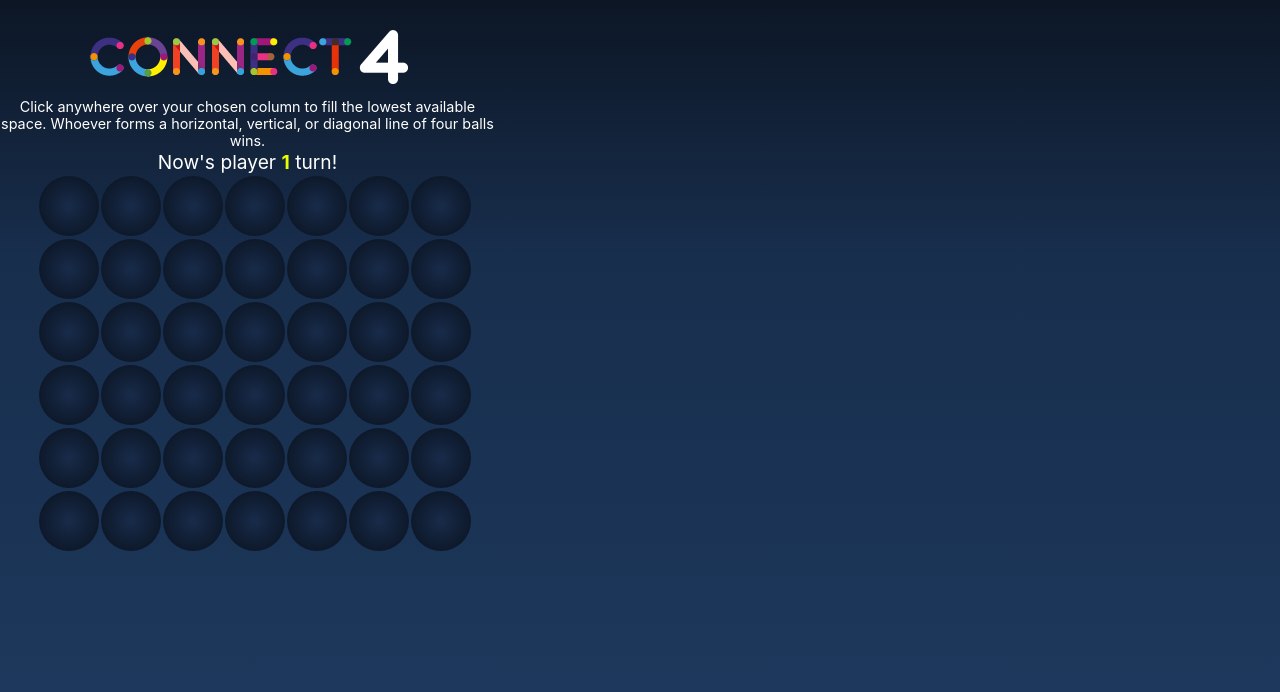
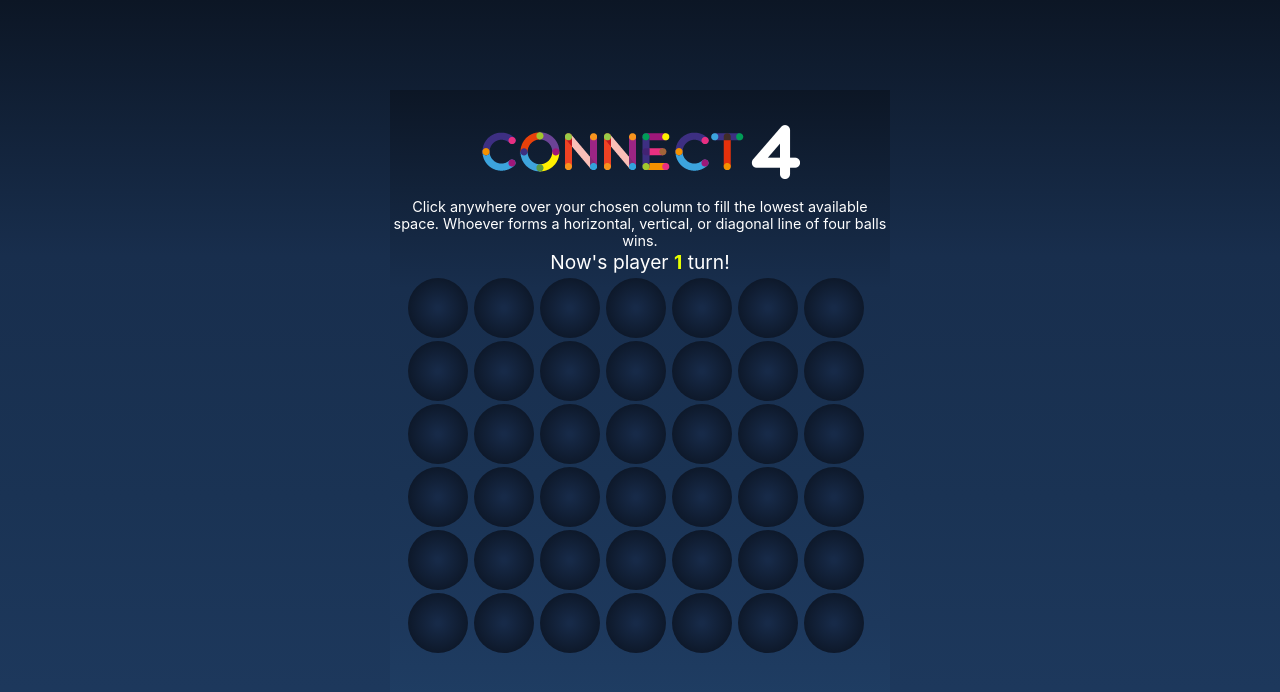
Before and after one commit to kathleenpallotta/connect-four, a React (Create React App) app: page / in a window 1280 px wide. Shown: the top 692 px of the page. Built offline with nearby package versions, Linux system fonts and the light colour scheme; what react-animations would draw is missing.

Commit message:
Update App.css

```diff
--- a/src/App.css
+++ b/src/App.css
@@ -9,6 +9,7 @@
 }
 
 @media only screen and (min-width: 768px) {
+
   body {
     width: 100%;
     height: 100%;
@@ -75,16 +76,9 @@
   }
 }
 
-/*Mobile*/
-
-.body {
-  max-width: 100%;
-  max-height: 100%;
-}
-
 .board {
-  width: 100%;
-  height: 100%;
+  width: 500px;
+  height: 620px;
   background-image: linear-gradient(180deg,#0c1625 0,#182e4d 32%,#1a3354 62%,#1d385c 86%,#1f3e64 100%);
 }
 
@@ -96,19 +90,19 @@
 }
 
 .game-title {
-  width: 495px;
-  height: 145px;
+  width: 500px;
+  height: 150px;
   display: inline-block;
   text-align: center;
   vertical-align: middle;
-  padding-top: 30px;
+  padding-top: 35px;
   color: white;
 }
 
 .tutorial {
   display: inline-block;
   font-size: 0.9em;
-  margin-top: 10px;
+  margin-top: 15px;
 }
 
 p {
@@ -128,7 +122,7 @@ p {
   height: 60px;
   background-image: radial-gradient(#172a48 5%, #0a121f 95%);
   display: inline-block;
-  margin: 1px;
+  margin: 3px;
   border-radius: 50%;
   cursor: pointer;
 }
@@ -139,7 +133,7 @@ p {
   background-image: radial-gradient(#d2e906 5%,#94a30b 100%);
   box-shadow: 0 0 1px #e6ff01;
   display: inline-block;
-  margin: 1px;
+  margin: 3px;
   border-radius: 50%;
   cursor: pointer;
 }
@@ -155,7 +149,7 @@ p {
   background-color: #08e8f8;
   box-shadow: 0 0 2px #08e8f8;
   display: inline-block;
-  margin: 1px;
+  margin: 3px;
   border-radius: 50%;
   cursor: pointer;
 }
```
